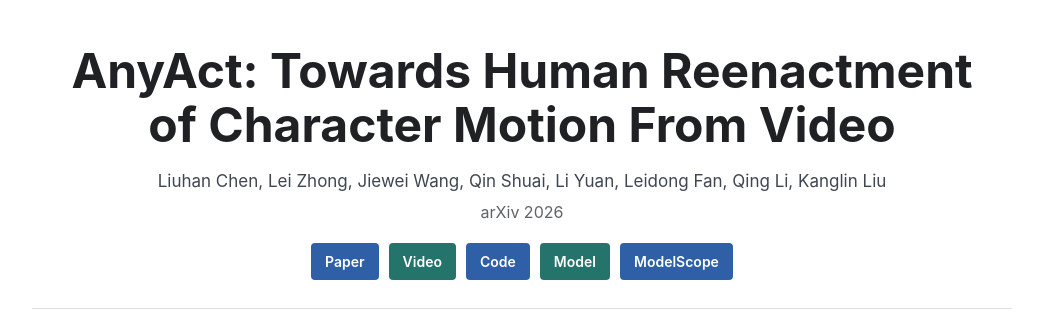
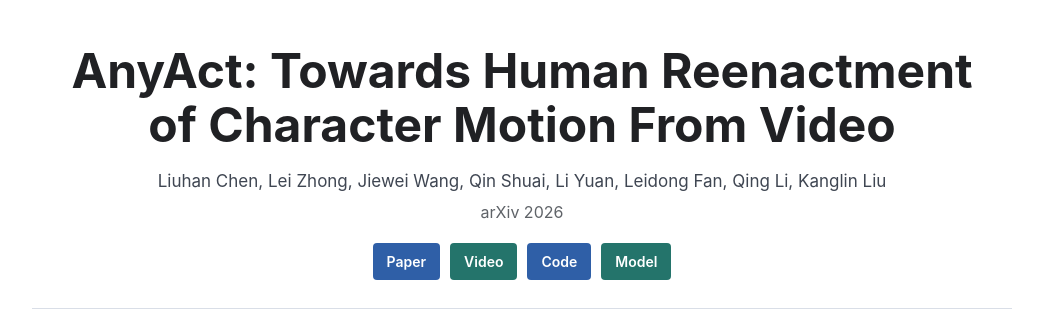
Before and after one commit to LiuhanChen-github/AnyAct.github.io, a plain HTML site: page index.html in a window 1280 px wide. Shown: the top 333 px of the page, without its empty margins (118-1161 px from the left). Drawn offline with Linux system fonts and the light colour scheme.

Commit message:
Remove ModelScope link from project page

```diff
--- a/index.html
+++ b/index.html
@@ -18,7 +18,6 @@
         <a href="https://youtu.be/pA14g99KsNY">Video</a>
         <a href="https://github.com/LiuhanChen-github/AnyAct">Code</a>
         <a href="https://huggingface.co/LiuhanChen/AnyAct">Model</a>
-        <a href="https://www.modelscope.cn/models/clhxclh/AnyAct">ModelScope</a>
       </nav>
     </header>
 
```
